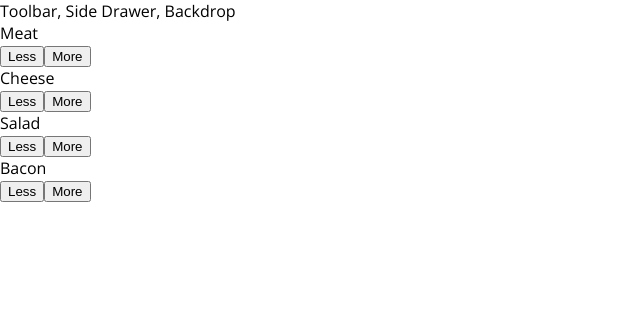
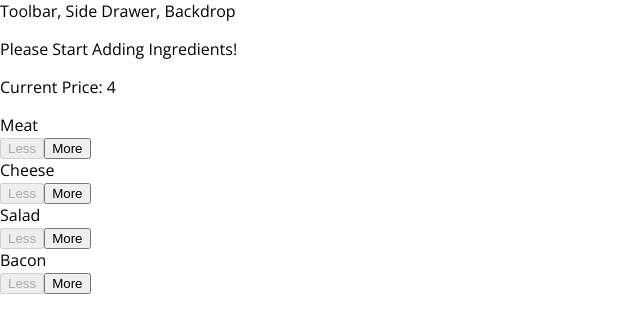
Before and after one commit to FodorLaszlo86/burger-builder, a React app: page / in a window 1280 px wide. Shown: the top 332 px of the page, without its empty margins (0-640 px from the left). Built offline with nearby package versions, Linux system fonts and the light colour scheme.

Commit message:
display the price funcionality added

```diff
--- a/src/components/Burger/BuildControls/BuildControl/BuildControl.js
+++ b/src/components/Burger/BuildControls/BuildControl/BuildControl.js
@@ -1,11 +1,20 @@
 import React from 'react';
 import classes from './BuildControl.css';
 
-const buildControl = ({ added, label }) => (
+const buildControl = ({ added, removed, label, disabled }) => (
         <div className={ classes.BuildControl }>
             <div className={ classes.Label }>{ label }</div>
-            <button className={ classes.Less }>Less</button>
-            <button className={ classes.More } onClick={ added } >More</button>
+            <button
+                className={ classes.Less }
+                onClick={ removed }
+                disabled={ disabled }>
+                Less
+            </button>
+            <button
+                className={ classes.More }
+                onClick={ added }>
+                More
+            </button>
         </div>
 );
 
--- a/src/components/Burger/BuildControls/BuildControls.js
+++ b/src/components/Burger/BuildControls/BuildControls.js
@@ -9,14 +9,18 @@ const controls = [
     {label: 'Bacon', type: 'bacon'}
 ];
 
-const buildControls = ({ ingredientAdded }) => (
+const buildControls = ({ ingredientAdded, ingredientRemoved, disabled, price }) => (
     <div className={ classes.BuildControls }>
+        <p>Current Price: { price }</p>
         { controls.map(ctrl => {
            return <BuildControl
                         key={ ctrl.label }
                         label={ ctrl.label }
-                        added={ () => ingredientAdded(ctrl.type) } />
+                        added={ () => ingredientAdded(ctrl.type) }
+                        removed={ () => ingredientRemoved(ctrl.type) }
+                        disabled={ disabled[ctrl.type] } />
         })}
+        { console.log(disabled) }
     </div>
 )
 
--- a/src/containers/BurgerBuilder/BurgerBuilder.js
+++ b/src/containers/BurgerBuilder/BurgerBuilder.js
@@ -15,10 +15,10 @@ class BurgerBuilder extends Component {
 
     state = {
         ingredients: {
-            cheese: 1,
+            cheese: 0,
             bacon: 0,
-            salad: 1,
-            meat: 1
+            salad: 0,
+            meat: 0
         },
         totalPrice: 4
     }
@@ -40,14 +40,39 @@ class BurgerBuilder extends Component {
     }
 
     removeIngredientHandler = (type) => {
-
+        const oldCount = this.state.ingredients[type];
+        if(oldCount <= 0) {
+            return;
+        }
+        const updatedCount = oldCount - 1;
+        const updatedIngredients = {
+            ...this.state.ingredients
+        }
+        updatedIngredients[type] = updatedCount;
+        const priceDeduction = INGREDIENT_PRICES[type];
+        const oldPrice = this.state.totalPrice;
+        const newPrice = oldPrice - priceDeduction;
+        this.setState({
+            totalPrice: newPrice,
+            ingredients: updatedIngredients
+        })
     }
 
     render() {
+        let disabledInfo = {
+            ...this.state.ingredients
+        }
+        for(let key in disabledInfo) {
+            disabledInfo[key] = disabledInfo[key] <= 0;
+        }
         return (
             <Aux>
                 <Burger ingredients={ this.state.ingredients } />
-                <BuildControls ingredientAdded={ this.addIngredientHandler } />
+                <BuildControls
+                     ingredientAdded={ this.addIngredientHandler }
+                     ingredientRemoved={ this.removeIngredientHandler }
+                     disabled={ disabledInfo }
+                     price={ this.state.totalPrice } />
             </Aux>
         )
     }
```
